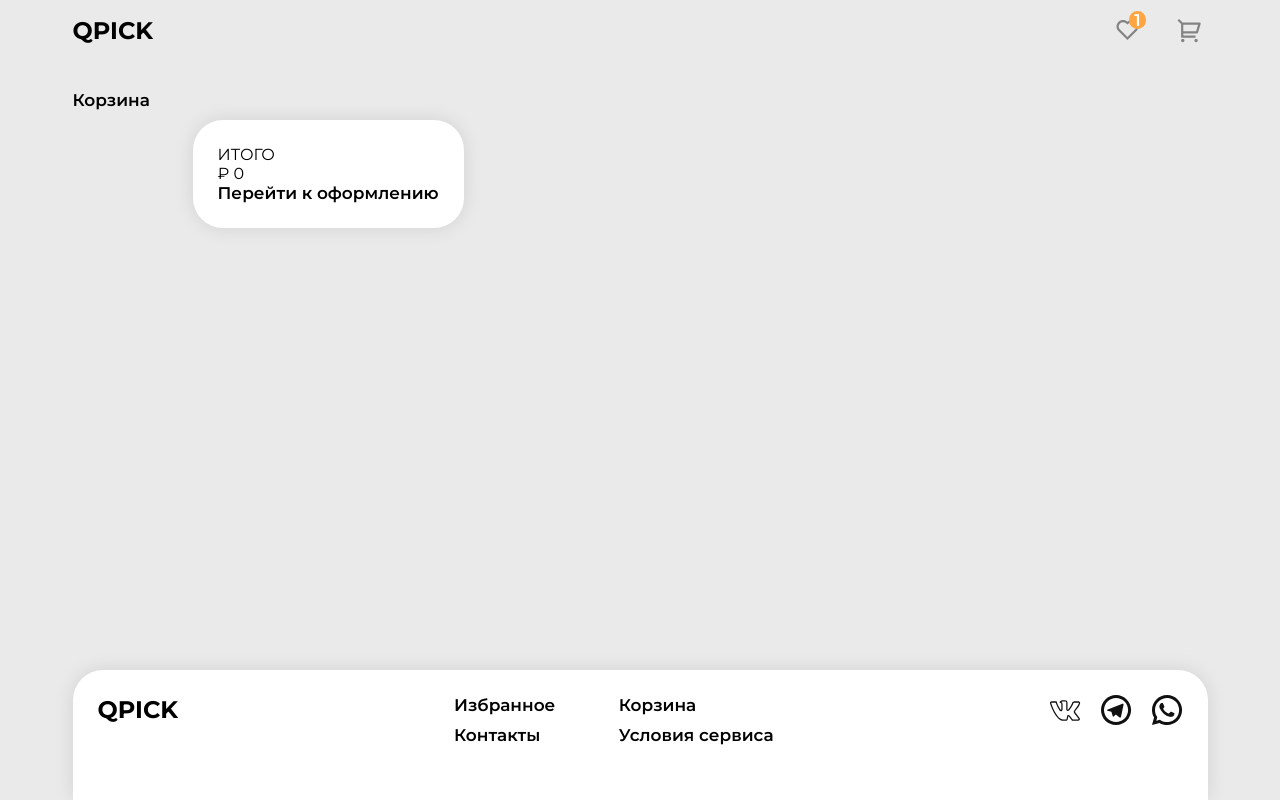
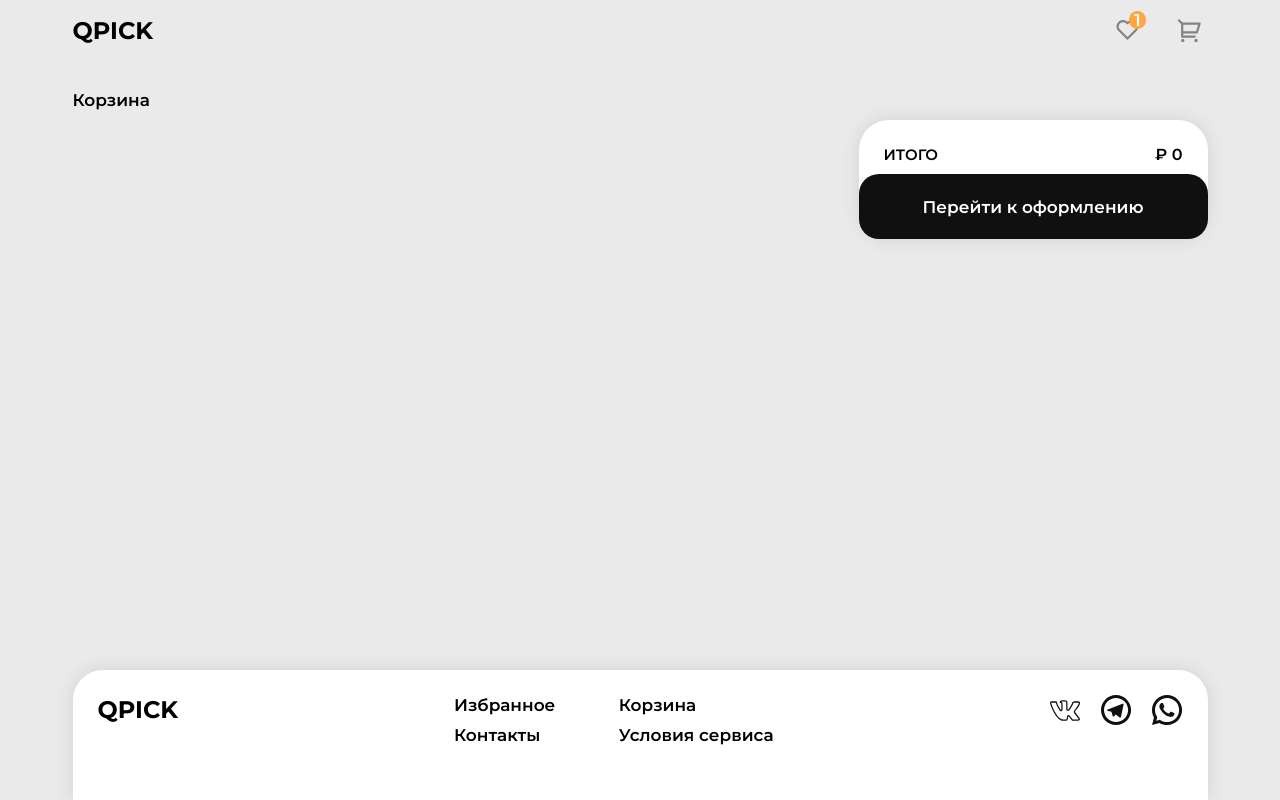
Before and after one commit to korobasssss/marketplace_neoflex, a Next.js app: page /pages/cart in a window 1280 px wide. Built offline with nearby package versions, Linux system fonts and the light colour scheme.

Commit message:
cart design

```diff
--- a/src/app/components/cart/cart/Cart.tsx
+++ b/src/app/components/cart/cart/Cart.tsx
@@ -17,15 +17,18 @@ export const Cart = (props: CartInterface) => {
                         )
                     })}
                 </ul>
-                <aside className={'round_section'}>
-                    <main>
-                        <div>ИТОГО</div>
-                        <div>₽ {props.price}</div>
-                    </main>
-                    <button>
-                        Перейти к оформлению
-                    </button>
+                <aside className={cart_scss.aside}>
+                    <section className={'round_section ' + cart_scss.results_section}>
+                        <main className={cart_scss.res_data}>
+                            <div className={cart_scss.res_word}>ИТОГО</div>
+                            <div>₽ {props.price}</div>
+                        </main>
+                        <button className={cart_scss.final_button}>
+                            Перейти к оформлению
+                        </button>
+                    </section>
                 </aside>
+
             </section>
 
         </section>
--- a/src/app/scss/components/cart/Cart.module.scss
+++ b/src/app/scss/components/cart/Cart.module.scss
@@ -1,8 +1,19 @@
 @import "@/app/scss/globals/values";
+@import "@/app/scss/globals/color";
 
 $root-gap: 10px;
 
-$columns-gap: 120px;
+$columns-gap: 103px;
+
+$results-section-w: 349px;
+
+$res_word-size: 0.9375em;
+$res_word-weight: 600;
+$res_word-gap: 10px;
+
+$res_button-h: 65px;
+$res_button-radius: 20px;
+
 
 .root {
   display: flex;
@@ -19,8 +30,48 @@ $columns-gap: 120px;
   display: flex;
   gap: $columns-gap;
 
+  justify-items: end;
+
   .products {
     display: grid;
     row-gap: $products-gap;
   }
 }
+
+.aside {
+  width: 100%;
+  display: flex;
+  justify-content: end;
+
+  .results_section {
+    padding: 0;
+
+    display: flex;
+    flex-flow: column;
+    gap: $res_word-gap;
+
+    width: $results-section-w;
+    height: min-content;
+
+    .res_data {
+      padding: $default-padding $default-padding 0 $default-padding;
+      display: flex;
+      justify-content: space-between;
+
+      font-weight: $res_word-weight;
+
+      .res_word {
+        font-size: $res_word-size;
+      }
+    }
+
+    .final_button {
+      height: $res_button-h;
+
+      background-color: $title-color;
+
+      border-radius: $res_button-radius;
+      color: $bgc-one-product;
+    }
+  }
+}
--- a/src/app/scss/globals/values.scss
+++ b/src/app/scss/globals/values.scss
@@ -1,6 +1,8 @@
 @import "@/app/scss/globals/color";
 
 $default-padding: 25px;
+
+$default-radius: 30px;
 
 $title-size: 1.5em;
 $title-weight: 700;
```
